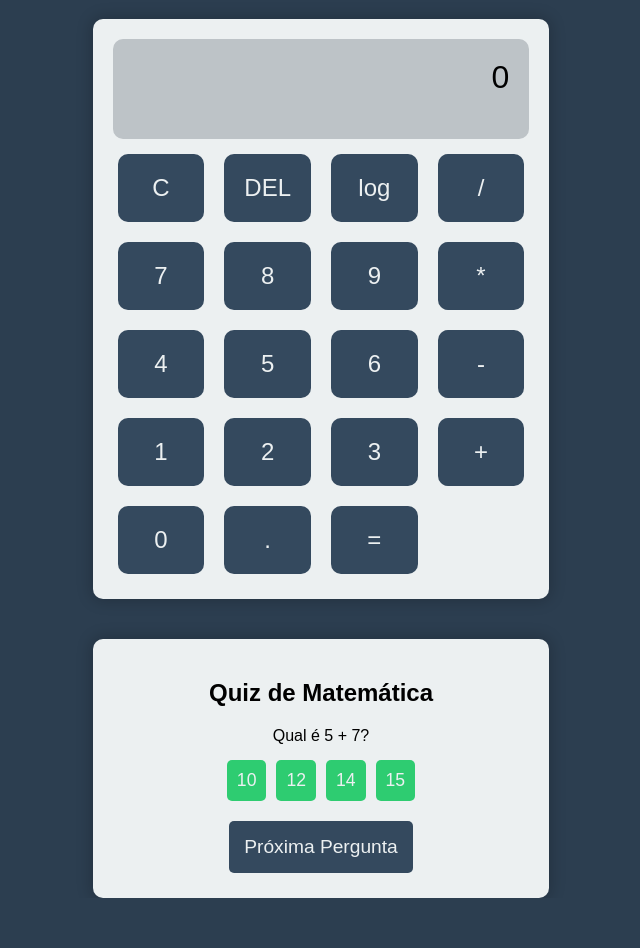
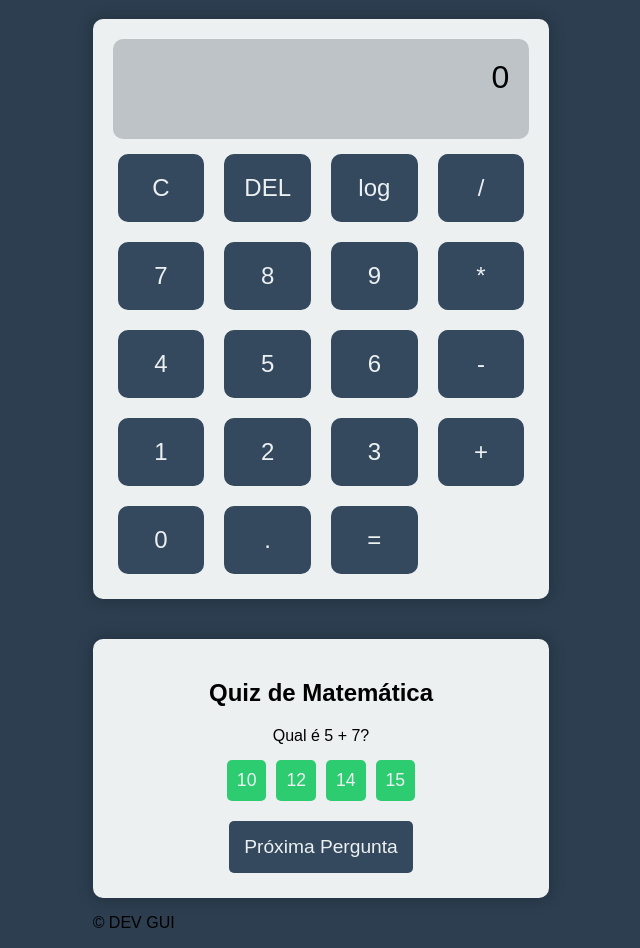
Before and after one commit to DEV-GUI06/Calculadora-Quiz, a plain HTML site: page index.html in a window 1280 px wide. Shown: the part 61-1009 px from the top of the page, without its empty margins (319-959 px from the left). Before the commit the page ends 959 px from the top, so only its background shows below. Drawn offline with Linux system fonts and the light colour scheme.

Commit message:
Update index.html

```diff
--- a/index.html
+++ b/index.html
@@ -43,6 +43,8 @@
         <div id="score"></div>
     </div>
 
+    <footer><p>© DEV GUI</p></footer>
+
     <script src="script.js"></script>
     <script src="quiz.js"></script>
 </body>
```
